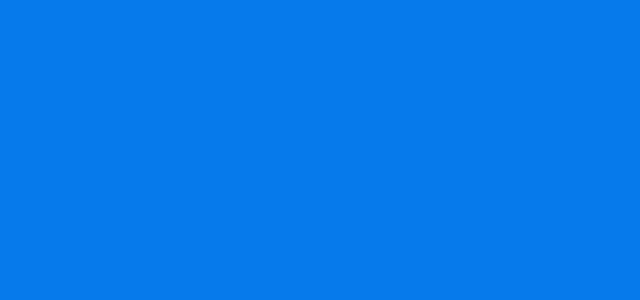
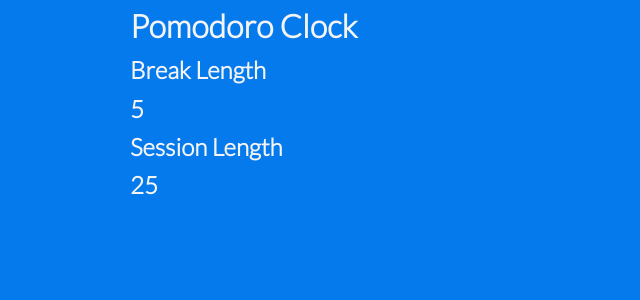
Before and after one commit to chideraao/pomodoro-clock, a React (Create React App) app: page / in a window 1280 px wide. Shown: the top 300 px of the page, without its empty margins (0-640 px from the left). Built offline with nearby package versions, Linux system fonts and the light colour scheme.

Commit message:
added extra state and styling

```diff
--- a/src/App.css
+++ b/src/App.css
@@ -20,3 +20,26 @@
 	padding: 0;
 	margin: 0;
 }
+
+.container {
+	max-width: 1100px;
+	margin: 0 auto;
+	overflow: auto;
+	padding: 0 40px;
+}
+
+.flex {
+	display: flex;
+	justify-content: center;
+	align-items: center;
+	height: 100%;
+}
+
+.card {
+	background-color: #fff;
+	border-radius: 10px;
+	box-shadow: 0 5px 20px rgba(0, 0, 0, 0.3);
+	padding: 20px;
+	margin: 10px;
+	color: #333;
+}
--- a/src/App.js
+++ b/src/App.js
@@ -1,7 +1,17 @@
+import { useState } from "react";
 import "./App.css";
+import SessionsAndBreaks from "./components/SessionsAndBreaks";
 
 function App() {
-	return <div className="App"></div>;
+	const [breaks, setBreaks] = useState(5);
+	const [sessions, setSessions] = useState(25);
+
+	return (
+		<div className="container">
+			<h1>Pomodoro Clock</h1>
+			<SessionsAndBreaks breaks={breaks} sessions={sessions} />
+		</div>
+	);
 }
 
 export default App;
--- a/src/components/SessionsAndBreaks.jsx
+++ b/src/components/SessionsAndBreaks.jsx
@@ -1,7 +1,18 @@
 import React from "react";
 
-function SessionsAndBreaks() {
-	return <div></div>;
+function SessionsAndBreaks({ breaks, sessions }) {
+	return (
+		<div>
+			<div className="breaks">
+				<h2>Break Length</h2>
+				<h2>{breaks}</h2>
+			</div>
+			<div className="session">
+				<h2>Session Length</h2>
+				<h2>{sessions}</h2>
+			</div>
+		</div>
+	);
 }
 
 export default SessionsAndBreaks;
```
